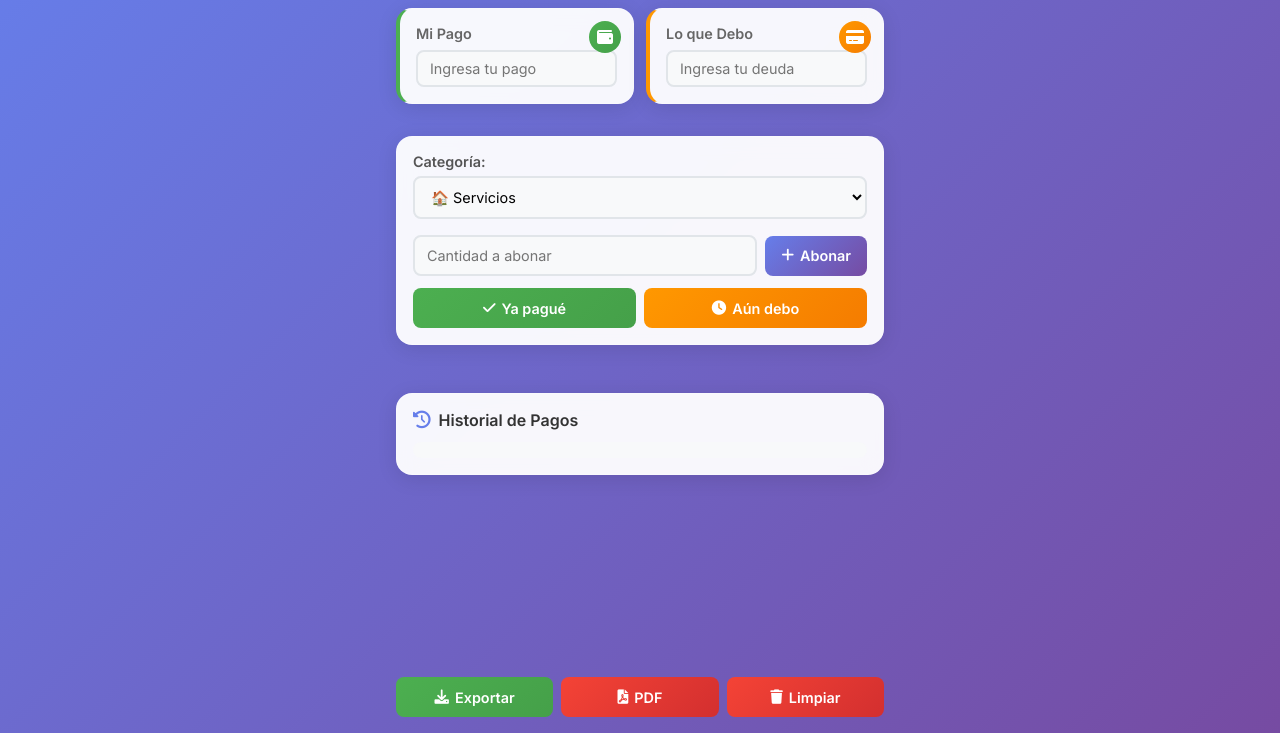
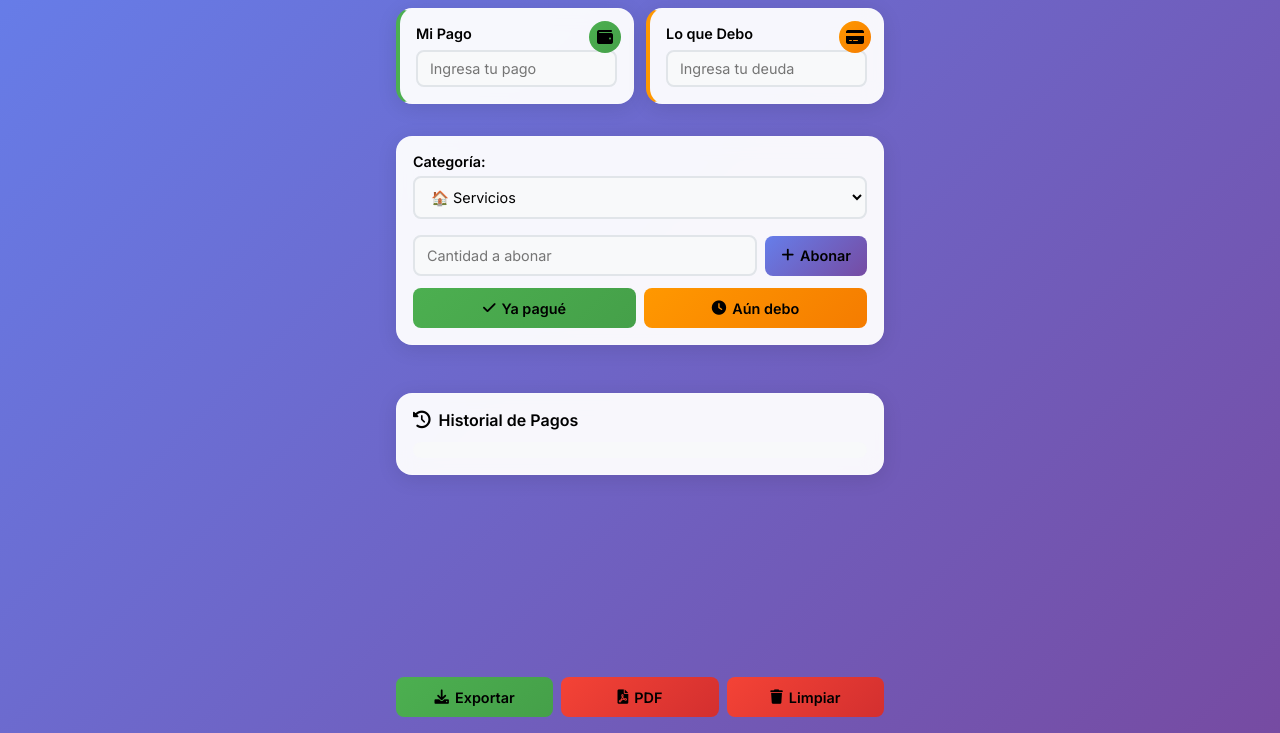
Before and after one commit to JhonSanchez01/contabilidad-personal, a plain HTML site: page index.html in a window 1280 px wide. Shown: the part 67-800 px from the top of the page. Drawn offline with nearby package versions, Linux system fonts and the light colour scheme.

Commit message:
Cambiar todos los textos y números a color negro

```diff
--- a/estilos.css
+++ b/estilos.css
@@ -8,8 +8,13 @@ body {
   font-family: 'Inter', sans-serif;
   background: linear-gradient(135deg, #667eea 0%, #764ba2 100%);
   min-height: 100vh;
-  color: #333;
+  color: #000;
   overflow-x: hidden;
+}
+
+/* Forzar todo el texto y números a color negro */
+body, body * {
+  color: #000 !important;
 }
 
 .container {
```
Also changed, not shown: package-lock.json (added).
